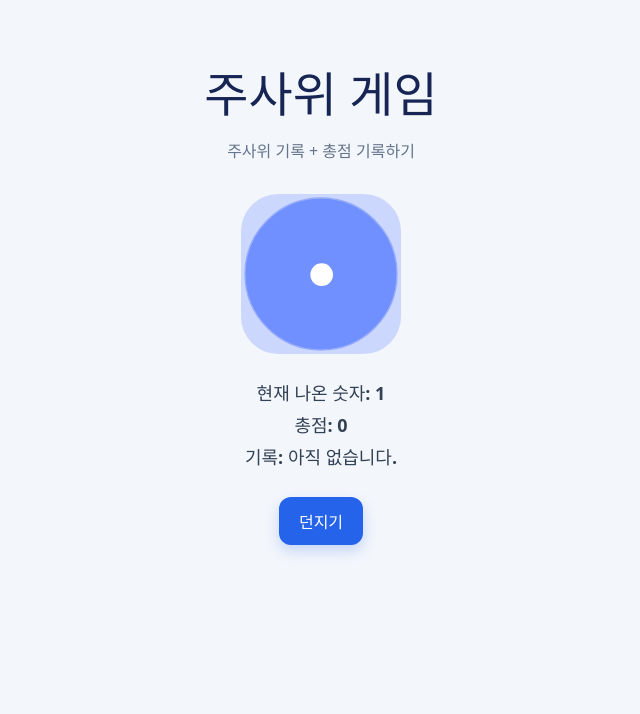
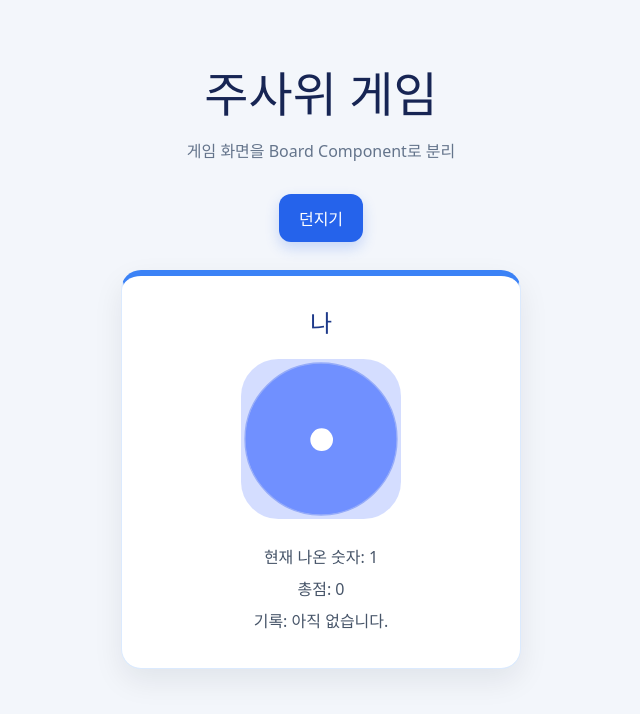
Before and after one commit to julie0725/DICEGAME, a React (Vite) app: page / in a window 1280 px wide. Shown: the top 714 px of the page, without its empty margins (319-959 px from the left). Built offline with nearby package versions, Linux system fonts and the light colour scheme.

Commit message:
refactor: extract BOARD component

```diff
--- a/src/App.css
+++ b/src/App.css
@@ -25,7 +25,7 @@
 .app_actions {
   display: flex;
   justify-content: center;
-  margin-top: 28px;
+  margin: 0 0 28px;
 }
 
 .button {
@@ -43,13 +43,29 @@
   background: #1d4ed8;
 }
 
-.app_results {
+.board {
+  max-width: 400px;
+  margin: 0 auto;
+  padding: 28px;
+  border: 1px solid #dbeafe;
+  border-top: 6px solid #3b82f6;
+  border-radius: 20px;
+  background: #ffffff;
+  box-shadow: 0 12px 30px rgb(15 23 42 / 8%);
+}
+
+.board_title {
+  margin: 0 0 20px;
+  color: #1e3a8a;
+  font-size: 1.5rem;
+}
+
+.board_results {
   margin-top: 20px;
 }
 
-.app_result {
-  margin: 6px 0;
-  color: #334155;
-  font-size: 1.125rem;
-  font-weight: 700;
+.board_result {
+  margin: 8px 0;
+  color: #475569;
+  font-size: 700;
 }
--- a/src/App.tsx
+++ b/src/App.tsx
@@ -1,6 +1,6 @@
 import { useState } from "react";
 import "./App.css";
-import Dice from "./Dice";
+import Board from "./Board";
 import Button from "./Button";
 
 function getRandomDiceNumber() {
@@ -9,13 +9,6 @@ function getRandomDiceNumber() {
 
 function App() {
   const [myHistory, setMyHistory] = useState<number[]>([]);
-
-  // 기록은 join 사용
-  // 총점은 reduce 사용
-  // 현재 나온 숫자는 myHistory의 마지막 값 사용
-  const currentNumber = myHistory[myHistory.length - 1] ?? 1;
-
-  const totalScore = myHistory.reduce((sum, number) => sum + number, 0);
 
   // 1. 클릭시 랜덤으로 주사 돌리는 함수
   function handleRollClick() {
@@ -27,23 +20,13 @@ function App() {
   return (
     <main className="app">
       <h1 className="app_title">주사위 게임</h1>
-      <p className="app_description">
-        주사위 기록 + 총점 기록하기
-        <p></p>
-      </p>
+      <p className="app_description">게임 화면을 Board Component로 분리</p>
 
-      <Dice num={currentNumber} />
-      <div className="app_results">
-        <p className="app_result">현재 나온 숫자: {currentNumber} </p>
-        <p className="app_result">총점: {totalScore}</p>
-        <p className="app_result">
-          기록:{" "}
-          {myHistory.length === 0 ? "아직 없습니다." : myHistory.join(", ")}
-        </p>
-      </div>
       <div className="app_actions">
         <Button text="던지기" onClick={handleRollClick} />
       </div>
+
+      <Board name="나" gameHistory={myHistory} />
     </main>
   );
 }
--- /dev/null
+++ b/src/Board.tsx
@@ -0,0 +1,34 @@
+import Dice from "./Dice";
+
+interface BoardProps {
+  name: string;
+  gameHistory: number[];
+}
+
+// 기록은 join 사용
+// 총점은 reduce 사용
+// 현재 나온 숫자는 myHistory의 마지막 값 사용
+function Board({ name, gameHistory }: BoardProps) {
+  const currentNumber = gameHistory[gameHistory.length - 1] ?? 1;
+
+  const totalScore = gameHistory.reduce((sum, number) => sum + number, 0);
+
+  return (
+    <section className="board">
+      <h2 className="board_title">{name}</h2>
+
+      <Dice num={currentNumber} />
+
+      <div className="board_results">
+        <p className="board_result">현재 나온 숫자: {currentNumber} </p>
+        <p className="board_result">총점: {totalScore}</p>
+        <p className="board_result">
+          기록:{" "}
+          {gameHistory.length === 0 ? "아직 없습니다." : gameHistory.join(", ")}
+        </p>
+      </div>
+    </section>
+  );
+}
+
+export default Board;
```
Also changed, not shown: 1 other file (tests, documents, lock files or other folders).
